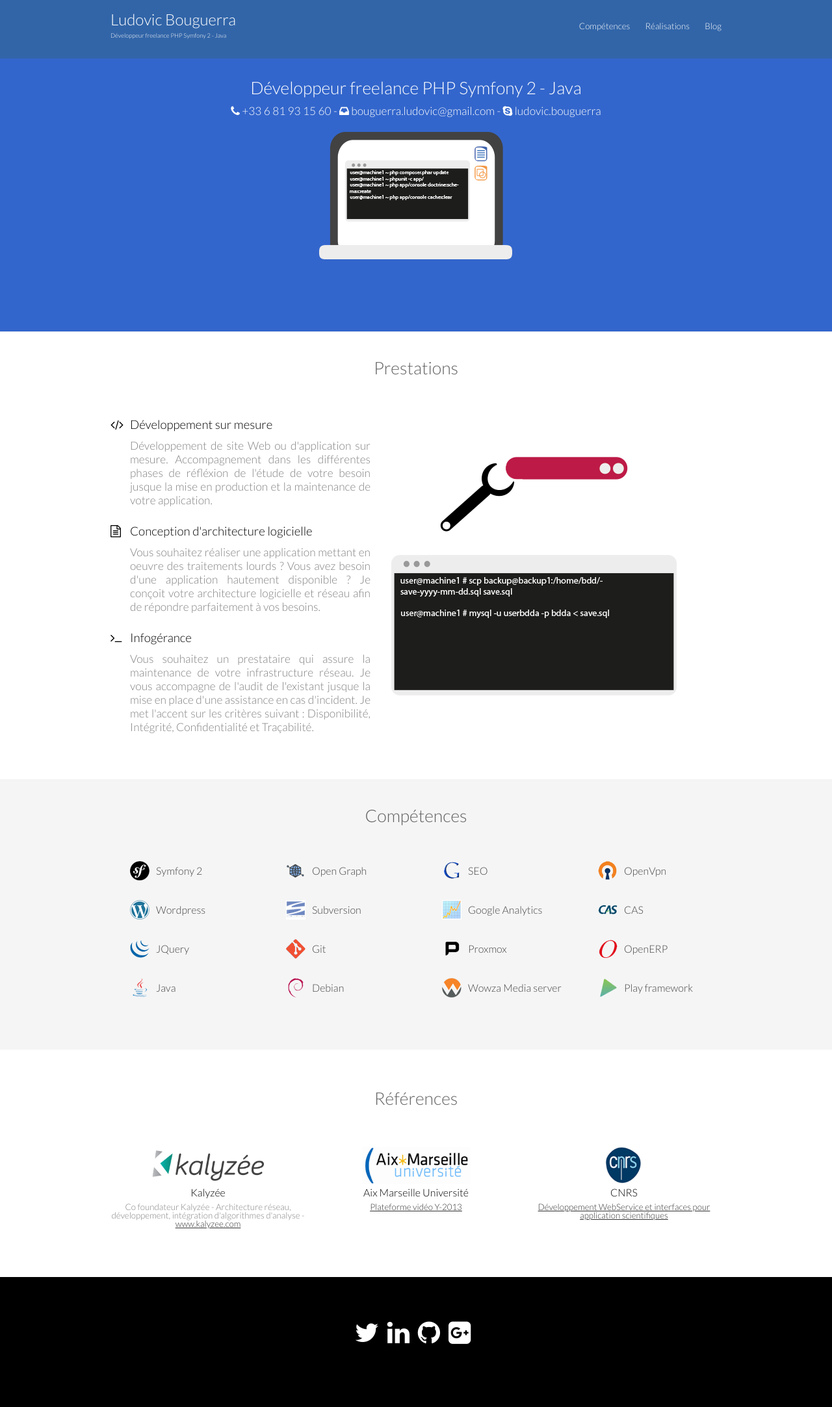
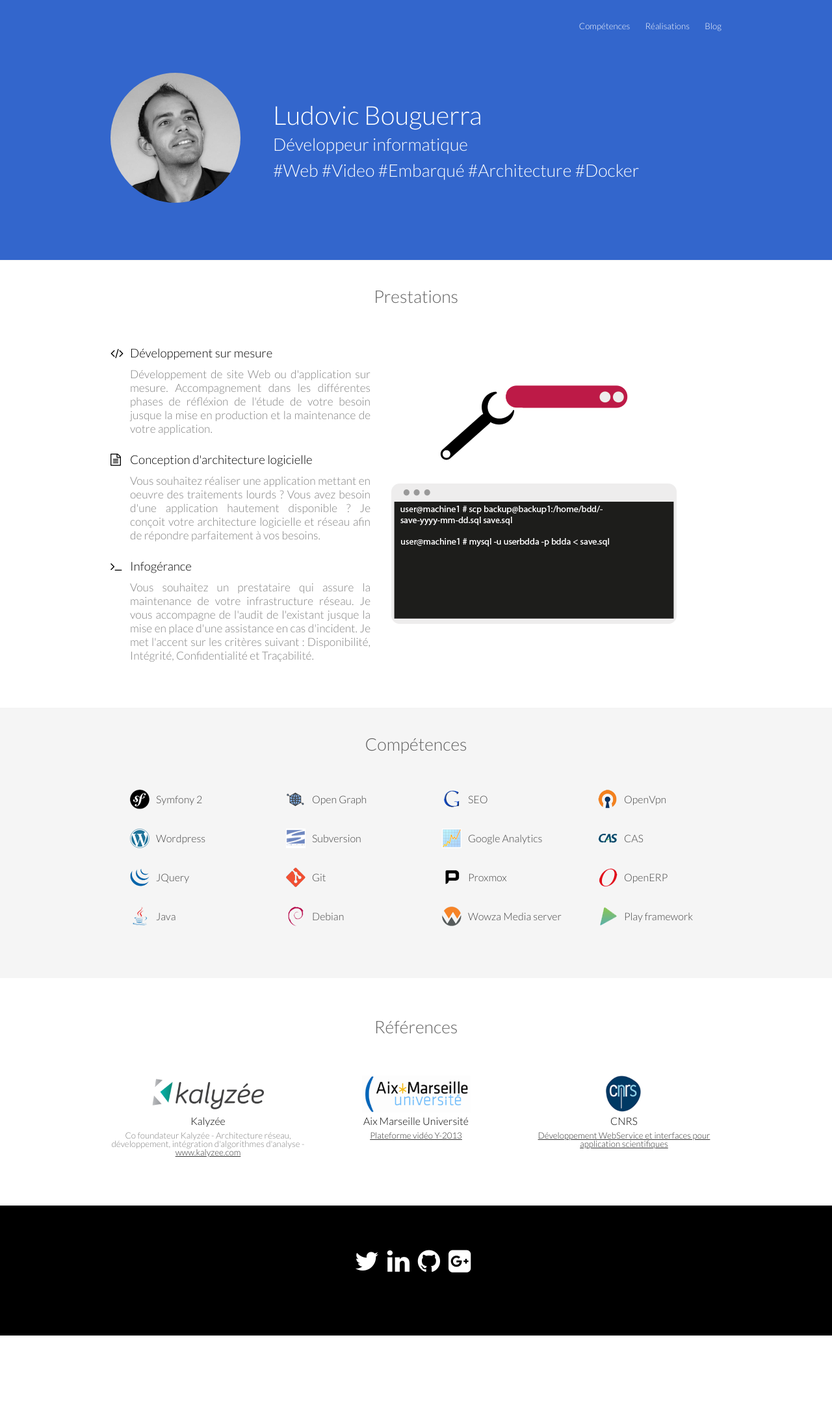
Before and after one commit to ludovic-bouguerra/site, a Jekyll site: the page built from index.md, in a window 1280 px wide. Shown: the whole page at 65% size. Built offline with Jekyll 4.4.1, drawn with Linux system fonts in a browser that asks for light colours; after the commit the page ends 2055 px from its top, so only the background shows below that.

Commit message:
new header

```diff
--- a/_includes/header.html
+++ b/_includes/header.html
@@ -24,9 +24,7 @@
 	================================================== -->
     <header id="header">
         <div class="container">
-            <div id="logo" class="six columns"><a href="/"><h1>{{ site.title }}</h1><h2>{{ site.description }}</h2></a>
-            </div>
-            <div class="ten columns">
+            <div class="sixteen columns">
 				      <div class="menu-menu-principal-container">
                <ul class="menu">
                   <li><a href="/#competences">Compétences</a></li>
@@ -35,5 +33,11 @@
                 </ul>
               </div>
             </div>
+            <div class="sixteen columns">
+              <img class="profile" src="/images/profile.jpg" />
+              <h1>Ludovic Bouguerra</h1>
+              <h2>Développeur informatique</h2>
+              <h2>#Web #Video #Embarqué #Architecture #Docker</h2>
+            </div>
         </div>
     </header>
--- a/_layouts/default.html
+++ b/_layouts/default.html
@@ -1,9 +1,4 @@
 {% include header.html %}
-<div class="background-page-top">
-    <div class="background-page-top-flou">
-        &nbsp;
-    </div>
-</div>
 <div class="container top-content">
   {{ content }}
 </div>
--- a/_layouts/home.html
+++ b/_layouts/home.html
@@ -1,17 +1,6 @@
 {% include header.html %}
 
     <div class="home">
-    <div class="background-home-top">
-            <section class="block-1">
-            		<div class="container">
-                		<h1>{{ site.description }}</h1>
-                        <p><i class="fa fa-phone"></i> {{ site.phone }} - <i class="fa fa-inbox"></i> <a href="mailto:{{site.email}}">{{site.email}}</a> - <i class="fa fa-skype"></i> {{site.skype_username}}</p>
-                        <div class="block-1-image">
-                            <img alt="Invite de commande Unix" src="/images/home/home-computers.png">
-                        </div>
-	            	</div>
-        	</section>
-    	</div>
     <hr>
     <section id="prestations">
         <div class="container">
--- a/_sass/main.scss
+++ b/_sass/main.scss
@@ -74,10 +74,6 @@
 }
 
 
-.background-home-top{
-    background-color:#3366cc;
-    height: 510px;
-}
 
 #competences, #references{
     margin-bottom: 20px;
@@ -253,14 +249,8 @@
 *   Header
 */
 #header{
-    background-color: rgba(51,102,153,0.7);
-    height:90px;
-    position: absolute;
-    top:0;
-    left:0;
-    right:0;
-    z-index: 1000;
-
+    background-color:#3366cc;
+    height: 400px;
 }
 
 #header .menu{
@@ -281,20 +271,15 @@
 
 #header .container{
 
-
-}
-
-#logo{
-    display:inline-block;
-}
-
-#logo img{
-    float:left;
-    margin-top: 13px;
-    margin-right: 10px;
 }
 
 
+#header .profile{
+  float: left;
+  border-radius: 500px;
+  height: 200px;
+  margin-right: 50px;
+}
 
 .text-center{
     text-align:center;
@@ -324,14 +309,14 @@
     text-decoration: none;
 }
 #header h1{
-    font-size:18pt;
+    font-size:30pt;
     padding:0;
     margin:0;
-    margin-top: 5px;
+    margin-top: 40px;
+
 }
 #header h2{
-    font-size:7pt;
-    line-height:0;
+    font-size:20pt;
     margin:0;
     padding:0;
 }
```
Also changed, not shown: images/profile.jpg (added).
